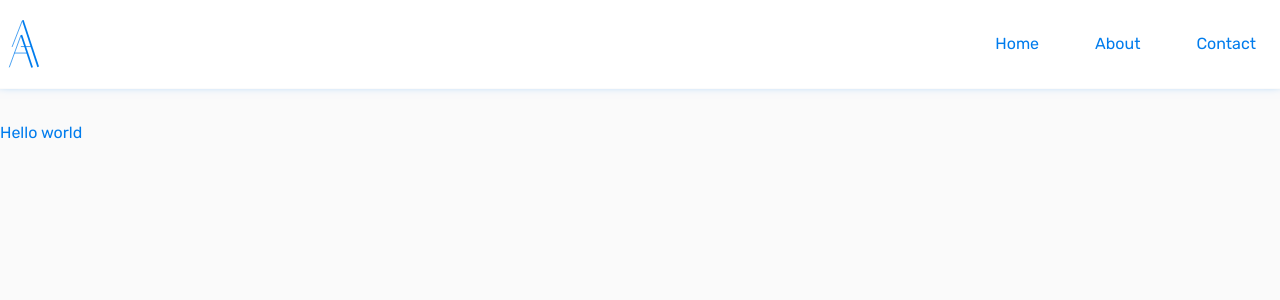
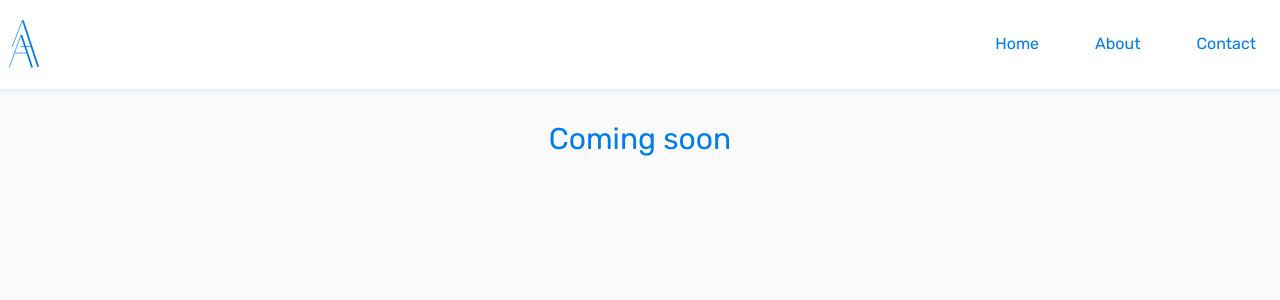
Before and after one commit to AlbertArakelyan/SolutionsShowcase, a Next.js app in the folder client/: page / in a window 1280 px wide. Shown: the top 300 px of the page. Built offline with nearby package versions, Linux system fonts and the light colour scheme.

Commit message:
added comming soon label

```diff
--- a/client/app/page.tsx
+++ b/client/app/page.tsx
@@ -1,7 +1,7 @@
 const Home = () => {
   return (
     <main>
-      <h1 className="text-primary">Hello world</h1>
+      <h1 className="text-primary text-center text-3xl">Coming soon</h1>
     </main>
   );
 };
```
